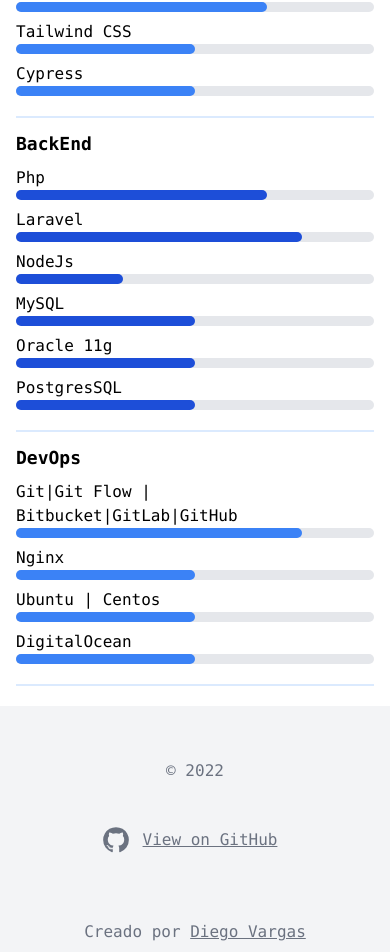
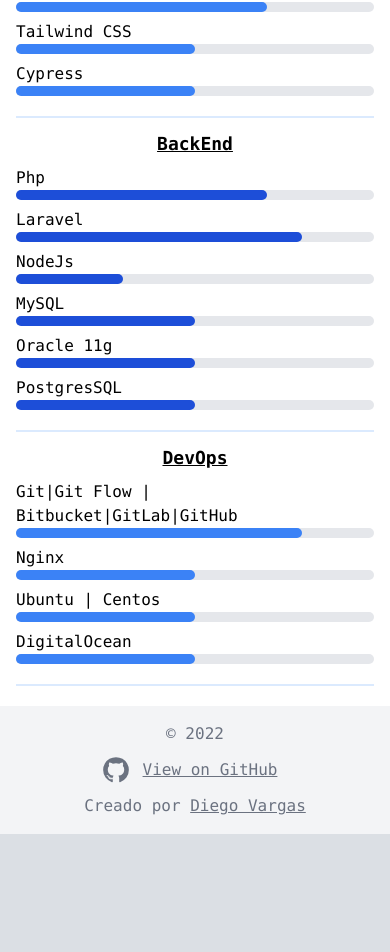
Before and after one commit to luchito93/my-resume-vue, a Vue app: page / in a window 390 px wide. Shown: the part 1298-2250 px from the top of the page. After the commit the page ends 2132 px from the top, so only its background shows below. Built offline with nearby package versions, Linux system fonts and the light colour scheme.

Commit message:
fix footer and skills mobile

```diff
--- a/src/components/Footer.vue
+++ b/src/components/Footer.vue
@@ -1,85 +1,61 @@
 <template>
-  <footer
-    class="
+  <footer class="
       container
       mx-auto
       bottom-0
       w-full
       bg-gray-100
-      px-3
-      py-2
+      py-4
+      md:py-2
       text-black text-gray-500
       transition-colors
       duration-200
       dark:bg-gray-900 dark:text-white
-    "
-  >
+    ">
     <div class="flex flex-col">
-      <div class="mx-auto mt-7 h-px w-11 rounded-full md:hidden"></div>
-      <div class="mt-4 flex flex-col md:mt-0 md:flex-row">
-        <nav
-          class="
+      <div class="flex flex-col md:mt-0 md:flex-row">
+        <nav class="
             flex flex-1 flex-col
             items-center
             justify-center
             border-black
-            dark:border-white
-            md:items-end md:border-r md:pr-5
-          "
-        >
+            dark:border-white md:border-r md:pr-5
+          ">
           <span class=""> © {{ getYear }} </span>
         </nav>
-        <div class="mx-auto mt-4 h-px w-11 rounded-full md:hidden"></div>
-        <div
-          class="
-            mt-4
+        <div class="
             flex flex-1
             items-center
             justify-center
             border-black
             dark:border-white
             md:mt-0 md:border-r
-          "
-        >
+          ">
           <a class="hover:text-primary-gray-20" href="https://github.com/Diwarrss/my-resume-vue">
             <span class="sr-only"> Ver en GitHub </span>
-            <svg
-              xmlns="http://www.w3.org/2000/svg"
-              width="30"
-              height="30"
-              fill="currentColor"
-              class="
+            <svg xmlns="http://www.w3.org/2000/svg" width="30" height="30" fill="currentColor" class="
                 text-xl
                 transition-colors
                 duration-200
                 hover:text-gray-800
                 dark:hover:text-white
-              "
-              viewBox="0 0 1792 1792"
-            >
+              " viewBox="0 0 1792 1792">
               <path
-                d="M896 128q209 0 385.5 103t279.5 279.5 103 385.5q0 251-146.5 451.5t-378.5 277.5q-27 5-40-7t-13-30q0-3 .5-76.5t.5-134.5q0-97-52-142 57-6 102.5-18t94-39 81-66.5 53-105 20.5-150.5q0-119-79-206 37-91-8-204-28-9-81 11t-92 44l-38 24q-93-26-192-26t-192 26q-16-11-42.5-27t-83.5-38.5-85-13.5q-45 113-8 204-79 87-79 206 0 85 20.5 150t52.5 105 80.5 67 94 39 102.5 18q-39 36-49 103-21 10-45 15t-57 5-65.5-21.5-55.5-62.5q-19-32-48.5-52t-49.5-24l-20-3q-21 0-29 4.5t-5 11.5 9 14 13 12l7 5q22 10 43.5 38t31.5 51l10 23q13 38 44 61.5t67 30 69.5 7 55.5-3.5l23-4q0 38 .5 88.5t.5 54.5q0 18-13 30t-40 7q-232-77-378.5-277.5t-146.5-451.5q0-209 103-385.5t279.5-279.5 385.5-103zm-477 1103q3-7-7-12-10-3-13 2-3 7 7 12 9 6 13-2zm31 34q7-5-2-16-10-9-16-3-7 5 2 16 10 10 16 3zm30 45q9-7 0-19-8-13-17-6-9 5 0 18t17 7zm42 42q8-8-4-19-12-12-20-3-9 8 4 19 12 12 20 3zm57 25q3-11-13-16-15-4-19 7t13 15q15 6 19-6zm63 5q0-13-17-11-16 0-16 11 0 13 17 11 16 0 16-11zm58-10q-2-11-18-9-16 3-14 15t18 8 14-14z"
-              ></path>
+                d="M896 128q209 0 385.5 103t279.5 279.5 103 385.5q0 251-146.5 451.5t-378.5 277.5q-27 5-40-7t-13-30q0-3 .5-76.5t.5-134.5q0-97-52-142 57-6 102.5-18t94-39 81-66.5 53-105 20.5-150.5q0-119-79-206 37-91-8-204-28-9-81 11t-92 44l-38 24q-93-26-192-26t-192 26q-16-11-42.5-27t-83.5-38.5-85-13.5q-45 113-8 204-79 87-79 206 0 85 20.5 150t52.5 105 80.5 67 94 39 102.5 18q-39 36-49 103-21 10-45 15t-57 5-65.5-21.5-55.5-62.5q-19-32-48.5-52t-49.5-24l-20-3q-21 0-29 4.5t-5 11.5 9 14 13 12l7 5q22 10 43.5 38t31.5 51l10 23q13 38 44 61.5t67 30 69.5 7 55.5-3.5l23-4q0 38 .5 88.5t.5 54.5q0 18-13 30t-40 7q-232-77-378.5-277.5t-146.5-451.5q0-209 103-385.5t279.5-279.5 385.5-103zm-477 1103q3-7-7-12-10-3-13 2-3 7 7 12 9 6 13-2zm31 34q7-5-2-16-10-9-16-3-7 5 2 16 10 10 16 3zm30 45q9-7 0-19-8-13-17-6-9 5 0 18t17 7zm42 42q8-8-4-19-12-12-20-3-9 8 4 19 12 12 20 3zm57 25q3-11-13-16-15-4-19 7t13 15q15 6 19-6zm63 5q0-13-17-11-16 0-16 11 0 13 17 11 16 0 16-11zm58-10q-2-11-18-9-16 3-14 15t18 8 14-14z">
+              </path>
             </svg>
           </a>
-          <a
-            class="hover:font-semibold m-3 underline"
-            href="https://github.com/Diwarrss/my-resume-vue"
-          >
+          <a class="hover:font-semibold m-3 underline" href="https://github.com/Diwarrss/my-resume-vue">
             View on GitHub
           </a>
         </div>
-
-        <div
-          class="
-            mt-7
+        <div class="
             flex flex-1 flex-col
             items-center
             justify-center
-            md:mt-0 md:items-start md:pl-5
-          "
-        >
-          <span class="mt-7 md:mt-1">
+            md:mt-0 md:items-center md:pl-5
+          ">
+          <span class=" md:mt-1">
             Creado por
             <a class="hover:font-semibold underline" href="https://github.com/diwarrss">
               Diego Vargas
--- a/src/components/Skills.vue
+++ b/src/components/Skills.vue
@@ -3,7 +3,7 @@
     habilidades
   </h4>
   <div class="border-b-2 border-blue-100 pb-3">
-    <h4 class="font-semibold mb-2 text-lg">FrontEnd</h4>
+    <h4 class="text-center font-bold md:font-semibold md:text-left mb-2 text-lg underline md:no-underline">FrontEnd</h4>
     Javascript
     <div class="w-full bg-gray-200 rounded-full dark:bg-gray-700 mb-2">
       <div class="bg-blue-500 font-medium text-white text-center h-2.5 leading-none rounded-full w-50"
@@ -60,7 +60,7 @@
     </div>
   </div>
   <div class="border-b-2 border-blue-100 pb-3">
-    <h4 class="font-semibold mb-2 text-lg mt-3">BackEnd</h4>
+    <h4 class="text-center font-bold md:font-semibold md:text-left mb-2 text-lg underline md:no-underline mt-3">BackEnd</h4>
     Php
     <div class="w-full bg-gray-200 rounded-full dark:bg-gray-700 mb-2">
       <div class="bg-blue-700 font-medium text-white text-center h-2.5 leading-none rounded-full w-50"
@@ -99,7 +99,7 @@
     </div>
   </div>
   <div class="border-b-2 border-blue-100 pb-3">
-    <h4 class="font-semibold mb-2 text-lg mt-3">DevOps</h4>
+    <h4 class="text-center font-bold md:font-semibold md:text-left mb-2 text-lg underline md:no-underline mt-3">DevOps</h4>
     Git|Git Flow | Bitbucket|GitLab|GitHub
     <div class="w-full bg-gray-200 rounded-full dark:bg-gray-700 mb-2">
       <div class="bg-blue-500 font-medium text-white text-center h-2.5 leading-none rounded-full w-50"
```
